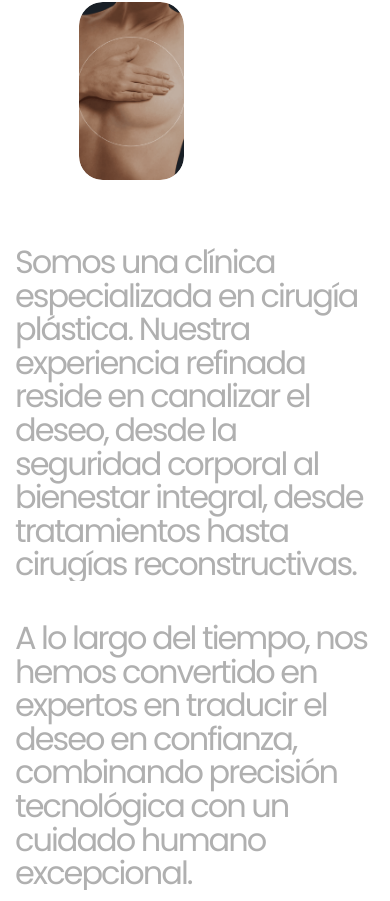
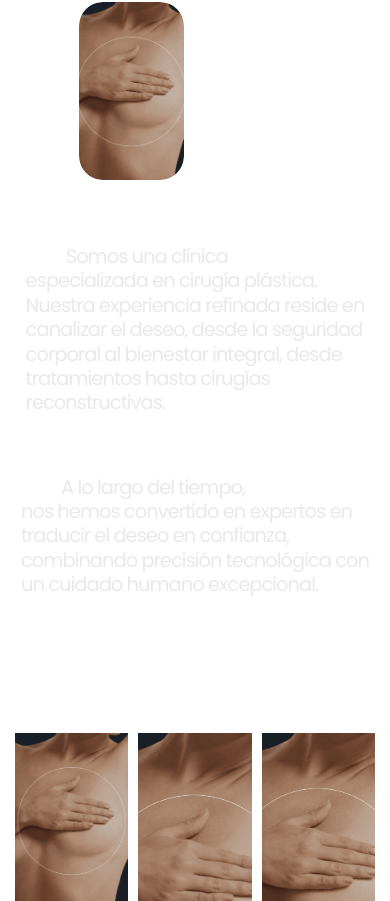
Before and after one commit to JOTALGS/GuzmanRipollCirugia, a React (Vite) app: page / in a window 390 px wide. Shown: the part 863-1764 px from the top of the page. Built offline with nearby package versions, Linux system fonts and the light colour scheme.

Commit message:
magic text responsive full }fix

```diff
--- a/src/components/home/ConoceMasHome.jsx
+++ b/src/components/home/ConoceMasHome.jsx
@@ -46,11 +46,9 @@ const AnimatedBorderBox = styled(Box)(({ theme }) => ({
 }));
 
 export default function ConoceMasHome() {
-  const conoceMasText = `
-Somos una clínica especializada en cirugía plástica. Nuestra experiencia refinada reside en canalizar el deseo, desde la seguridad corporal al bienestar integral, desde tratamientos hasta cirugías reconstructivas.
+  const conoceMasTextPart1 = `Somos una clínica especializada en cirugía plástica. Nuestra experiencia refinada reside en canalizar el deseo, desde la seguridad corporal al bienestar integral, desde tratamientos hasta cirugías reconstructivas.`;
 
-A lo largo del tiempo, nos hemos convertido en expertos en traducir el deseo en confianza, combinando precisión tecnológica con un cuidado humano excepcional.
-  `;
+  const conoceMasTextPart2 = `A lo largo del tiempo, nos hemos convertido en expertos en traducir el deseo en confianza, combinando precisión tecnológica con un cuidado humano excepcional.`;
 
   useEffect(() => {
     const leftSection = document.getElementById("pin-section");
@@ -189,25 +187,13 @@ A lo largo del tiempo, nos hemos convertido en expertos en traducir el deseo en
           sx={{
             py: 8,
             backgroundColor: "#fff",
-    position: "relative",
-    "--col-width": "calc((100% - 11 * 20px) / 12)",
-    "--gutter-width": "20px",
-    "--indent-width":
-      "calc(3 * var(--col-width) + 3 * var(--gutter-width))",
-
-    textIndent: "var(--indent-width)", // 👈 ahora sí funciona
-
-    "@media (max-width: 768px)": {
-      "--col-width": "calc((100% - 11 * 20px) / 12)",
-      "--gutter-width": "20px",
-      "--indent-width": "0px",
-      textIndent: "0px",
-    },
-    width: "100%",
+            width: "100vw",
             maxWidth: "100%",
           }}
         >
-  <LightenText homeText={conoceMasText} />
+          <LightenText homeText={conoceMasTextPart1} />
+          <Box sx={{ height: { xs: "60px", md: "140px" } }}></Box>
+          <LightenText homeText={conoceMasTextPart2} />
         </Box>
 
       </Box>
--- a/src/components/magicText/LightenText.css
+++ /dev/null
@@ -1,278 +0,0 @@
-
-@import url('https://fonts.googleapis.com/css2?family=Outfit:wght@100;200;300;400;500;600;700;800;900&display=swap');
-
-* {
-  font-family: 'Inter', sans-serif;
-}
-
-
-.home {
-  position: relative;
-  min-height: 100vh;
-  background-size: cover;
-  z-index: 1;
-  animation: changeZIndex 0s ease-in 3s forwards;
-  border-top-left-radius: 50px;
-  border-top-right-radius: 50px;
-}
-
-@keyframes changeZIndex {
-  0% {
-    z-index: 1;
-  }
-  100% {
-    z-index: 0;
-  }
-}
-
-.init-baseline {
-  display: flex;
-  justify-content: center;
-  align-items: center;
-  position: absolute;
-  top: 0;
-  left: 0;
-  z-index: 1000;
-  width: 100vw;
-  height: 100vh;
-  background-color: rgb(0, 0, 0);
-}
-
-@keyframes moveOut {
-  0% {
-    transform: translateY(0);
-  }
-  100% {
-    transform: translateY(-150%);
-  }
-}
-
-.img-title {
-  height: 150px;
-  width: auto;
-  animation: moveUp 1s ease-in-out;
-}
-
-@keyframes moveUp {
-  0% {
-    transform: translateY(100%);
-  }
-  100% {
-    transform: translateY(0);
-  }
-}
-
-.baseline-start {
-  background-color: rgb(0, 0, 0);
-  width: 90%;
-  height: 45%;
-  bottom: 0%;
-  position: absolute;
-}
-
-.home-container {
-  display: flex;
-  flex-direction: column;
-  align-items: center;
-  justify-content: center;
-  position: relative;
-  height: fit-content;
-  min-height: 1400px;
-  width: 100%;
-  text-align: center;
-  background: rgb(0, 0, 0);
-  z-index: 0;
-}
-
-.top {
-  position: relative;
-  padding-top: 50px;
-  width: 100%;
-  height: 100%;
-  display: flex;
-  flex-direction: column;
-  align-items: center;
-  justify-content: center;
-}
-
-.home-top-row {
-  position: relative;
-  width: 90vw;
-  height: 58vh;
-  display: flex;
-  flex-direction: column;
-  align-items: start;
-  justify-content: start;
-  border-radius: 80px;
-  background-color: rgba(0, 0, 0, 0);
-}
-
-.home-top-grid {
-  display: flex;
-  flex-direction: column;
-  align-items: start;
-  justify-content: start;
-}
-
-.image-column {
-  position: relative;
-  z-index: 2;
-  display: flex;
-  justify-content: center;
-  align-items: center;
-}
-
-
-.Portada-video {
-  position: absolute;
-  top: 0;
-  left: 0;
-  width: 100vw;
-  height: 100vh;
-  z-index: 0;
-}
-
-.Portada-video video {
-  width: 100%;
-  height: 100%;
-  object-fit: cover;
-}
-
-.catalogue-section {
-  position: relative;
-  z-index: 1;
-  background-color: rgba(26, 15, 15, 0.5);
-  border-radius: 8px;
-}
-
-
-.image-right {
-  transform: translateY(-50px);
-}
-
-.home-middle-row {
-  color: white;
-  height: 40vh;
-  width: 90vw;
-  display: flex;
-  justify-content: space-between;
-  text-align: end;
-  align-items: end;
-  position: relative;
-  top: calc(15vh - 200px);
-}
-
-.catalogue-section {
-  width: 20%;
-  background-color: transparent;
-  border-radius: 8px;
-  display: flex;
-  flex-direction: column;
-  justify-content: end;
-  text-align: start;
-}
-
-.catalogue-description {
-  font-size: 1rem;
-  margin-bottom: 20px;
-  color: #ffffff;
-  line-height: 1.3;
-}
-
-.catalogue-button {
-  font-size: 0.7rem;
-  width: 100%;
-  color: #ffffff !important;
-  background-color: #EE2737;
-  border: 1px solid transparent;
-  border-radius: 3px;
-  cursor: pointer;
-}
-
-.catalogue-button p  {
-  font-size: 1rem;
-}
-
-.catalogue-button:hover {
-  background-color: #00000000;
-  border: 1px solid white;
-  transition-delay: 0.3s;
-}
-
-.scroll-indicator {
-  font-size: 16px;
-  color: #ffffff;
-  display: grid;
-  text-align: end;
-  align-self: flex-end;
-  justify-self: end;
-}
-
-.home-bottom-row {
-  position: relative;
-  display: flex;
-  align-self: flex-end;
-  align-items: flex-start;
-  justify-content: left;
-  text-align: left;
-  height: 80%;
-  margin-top: 150px;
-  margin-right: 5vw;
-  color: white;
-  font-size: 5rem;
-  z-index: 1000;
-}
-
-.about-intro {
-  font-size: 4rem;
-  font-family: 'Outfit', sans-serif;
-  font-weight: 400;
-  line-height: 1.3;
-  letter-spacing: -1px;
-  max-width: 80vw;
-  overflow-wrap: break-word;
-  word-break: break-word;
-}
-
-.about-description {
-  font-size: 2.5rem;
-  color: #525050;
-}
-
-.about-description span {
-  opacity: 0;
-  transform: translateY(30px);
-  transition: all 1s ease;
-}
-
-.about-link-button {
-  padding: 10px 30px;
-  font-size: 2rem;
-  color: #ffffff;
-  background-color: #EE2737;
-  border: 1px solid transparent;
-  border-radius: 3px;
-  cursor: pointer;
-  display: flex;
-  justify-content: flex-start;
-}
-
-.about-link-button p {
-  font-size: 1rem;
-}
-
-.about-link-button:hover {
-  transition-delay: 0.3s;
-}
-
-.Home-video {
-  top: 0;
-  left: 0;
-  z-index: 0;
-  position: relative;
-  width: 100%;
-  height: 100%;
-  object-fit: cover;
-  height: 100vh;
-  padding-top: 5vh;
-}
--- a/src/components/magicText/LightenText.jsx
+++ b/src/components/magicText/LightenText.jsx
@@ -5,163 +5,241 @@ import { Box, Typography, useTheme, useMediaQuery } from "@mui/material";
 
 gsap.registerPlugin(ScrollTrigger);
 
-const LightenText = ({ homeText, disableLightingEffect = false }) => {
+const LightenText = ({ homeText }) => {
   const lineWrapperRef = useRef([]);
   const containerRef = useRef(null);
+  const timelineRef = useRef(null);
   const theme = useTheme();
   const isMobile = useMediaQuery(theme.breakpoints.down('sm')); // 'sm' or your mobile breakpoint
+  const isTablet = useMediaQuery(theme.breakpoints.between('sm', 'md'));
+  const isDesktop = useMediaQuery(theme.breakpoints.up('md'));
 
-const splitText = (text) => {
-  if (!text) return [];
+  const splitText = (text, maxCharsPerLine, firstLineShorten = 15) => {
+    if (!text || maxCharsPerLine <= 0) return [];
 
-  // Dividir por párrafos primero (doble salto de línea)
-  const paragraphs = text.trim().split('\n\n');
+    const firstLimit = Math.max(1, maxCharsPerLine - Math.max(0, firstLineShorten));
+    let currentLimit = firstLimit;
+
+    const words = text.split(' ');
     const lines = [];
+    let currentLine = '';
 
-  paragraphs.forEach((paragraph, paragraphIndex) => {
-    if (paragraph.trim()) {
-      // Dividir cada párrafo en líneas por saltos de línea simples
-      const paragraphLines = paragraph.trim().split('\n');
+    const fits = (line, word, limit) =>
+      (line.length ? line.length + 1 : 0) + word.length <= limit;
 
-      paragraphLines.forEach(line => {
-        if (line.trim()) {
-          lines.push(line.trim());
+    for (const word of words) {
+      if (fits(currentLine, word, currentLimit)) {
+        currentLine += (currentLine ? ' ' : '') + word;
+        continue;
       }
-      });
 
-      // Agregar espacio entre párrafos (excepto el último)
-      if (paragraphIndex < paragraphs.length - 1) {
-        lines.push(''); // Línea vacía para espaciado
+      if (word.length > currentLimit) {
+        // flush current line if it has content
+        if (currentLine) {
+          lines.push(currentLine);
+          currentLine = '';
+          // after the first line is finalized, all subsequent lines use maxCharsPerLine
+          currentLimit = maxCharsPerLine;
         }
+
+        // split the long word respecting the shorter first line for the first chunk only
+        let remaining = word;
+        while (remaining.length > 0) {
+          const limit = lines.length === 0 ? firstLimit : maxCharsPerLine;
+          lines.push(remaining.slice(0, limit));
+          remaining = remaining.slice(limit);
         }
-  });
+        // after splitting a long word, next lines use the normal limit
+        currentLimit = maxCharsPerLine;
+        continue;
+      }
+
+      // word doesn't fit; push current line and start a new one
+      if (currentLine) {
+        lines.push(currentLine);
+      }
+      currentLine = word;
+      // after the first line is finalized, switch to the normal limit
+      if (lines.length >= 1) currentLimit = maxCharsPerLine;
+    }
+
+    if (currentLine) lines.push(currentLine);
 
     return lines;
   };
 
-  const textParts = splitText(homeText);
+  // usage stays the same
+  const charsPerPart = isMobile ? 38 : isTablet ? 42 : isDesktop ? 53 : 55;
+  const textParts = splitText(homeText, charsPerPart);
 
 useLayoutEffect(() => {
-    // Skip animation setup if lighting effect is disabled
-    if (disableLightingEffect) return;
+  const ctx = gsap.context(() => {
+    // limpiar
+    ScrollTrigger.getAll().forEach(t => t.kill());
 
-    const wrappers = lineWrapperRef.current;
-
-    // Clear any existing ScrollTriggers for this component
-    wrappers.forEach((wrapper, index) => {
-      ScrollTrigger.getById(`line-reveal-${index}`)?.kill();
-    });
-
-    // Create individual ScrollTriggers for each line for smoother effect
-    wrappers.forEach((wrapper, index) => {
+    lineWrapperRef.current.forEach((wrapper) => {
       if (!wrapper) return;
-
       const overlay = wrapper.querySelector(".line-overlay");
       if (!overlay) return;
 
-      // Set initial state
+      // estado inicial
       gsap.set(overlay, {
-        clipPath: "polygon(0% 0%, 0% 0%, 0% 100%, 0% 100%)"
+        clipPath: "polygon(0% 0%, 0% 0%, 0% 100%, 0% 100%)",
+        willChange: "clip-path",
       });
 
-      // Create individual ScrollTrigger for each line
+      // ✅ Trigger por línea (robusto en mobile)
       gsap.to(overlay, {
         clipPath: "polygon(0% 0%, 100% 0%, 100% 100%, 0% 100%)",
-        ease: "power2.out",
-        duration: 0.8,
+        ease: "none",
         scrollTrigger: {
           trigger: wrapper,
-          start: "top 85%",
-          end: "top 60%",
-          scrub: 1,
-          markers: false,
-          id: `line-reveal-${index}`
-        }
+          start: "top 85%",   // cuando la línea entra
+          end: "top 30%",     // y mientras sube
+          scrub: true,
+          // markers: true,    // útil para depurar
+          invalidateOnRefresh: true,
+        },
       });
     });
 
-    // Cleanup function
+    // refrescar en resize/orientation/teclado
+    const onResize = () => ScrollTrigger.refresh();
+    window.addEventListener("resize", onResize);
+    window.addEventListener("orientationchange", onResize);
+
+    // refrescar tras carga de fuentes (evita descalces de altura)
+    if (document.fonts?.ready) {
+      document.fonts.ready.then(() => ScrollTrigger.refresh());
+    }
+  }, containerRef);
+
   return () => {
-      // Kill individual ScrollTriggers
-      wrappers.forEach((wrapper, index) => {
-        ScrollTrigger.getById(`line-reveal-${index}`)?.kill();
-      });
+    ctx.revert();
+    ScrollTrigger.getAll().forEach(t => t.kill());
   };
-  }, [homeText, disableLightingEffect]);
+  // IMPORTANTE: si cambia el texto/partición, recalculá triggers
+}, [textParts.length]);
+
 
   return (
-    <div ref={containerRef} className="w-full">
-      <div className="w-full text-left">
-        {textParts.map((part, index) => {
-          // Si es línea vacía (espaciado entre párrafos)
-          if (part === '') {
-            return <Box key={`space-${index}`} sx={{ height: "40px" }} />;
-          }
-
-          return (
+    <div ref={containerRef} className="w-full flex items-center justify-center py-4">
+      <div className="flex items-center justify-center about-intro w-full">
+        <div>
+          {textParts.map((part, index) => (
             <div
               key={`line-${index}`}
               ref={el => lineWrapperRef.current[index] = el}
-              className="relative mb-2"
-              style={{ textAlign: 'left', overflow: 'hidden' }}
+              className={`relative flex mb-2 items-start justify-start text-start `}
             >
-              {/* Base text (grey for lighting effect, dark for no effect) */}
+              <Box sx={{ width: "auto", height: "auto", backgroundColor: "transparent"}}>
+                {/* Base text (dark) - Fixed positioning */}
                 <Typography
                   variant="p"
-                fontSize={{
-                  xs: "32px",  // Móvil - AJUSTAR AQUÍ
-                  sm: "38px",  // Tablet pequeña
-                  md: "50px",  // Desktop
-                  lg: "70px"   // Desktop grande
+                  fontWeight={"bold"}
+                  className="line"
+                  backgroundColor={"transparent"}
+                  marginLeft={index === 0 ? { xs: "25px", md: "450px" } : { xs: "0px", md: "0px" }}
+                  sx={{
+                    // 18–56/70px según viewport, pero suave:
+                    fontSize: {
+                      xs: 'clamp(18px, 5vw, 28px)',
+                      sm: 'clamp(24px, 4.5vw, 36px)',
+                      md: 'clamp(32px, 3.5vw, 48px)',
+                      lg: 'clamp(40px, 3.5vw, 56px)',
+                      xl: 'clamp(55px, 3.5vw, 75px)',
+                    },
+                    lineHeight: { xs: 1.25, sm: 1.2, md: 1.15, lg: 1.05 },
+                    letterSpacing: { xs: '-1px', md: '-2px' },
+
+                    // 🔒 Control de ancho por caracteres: evita overflow tanto a 100% como 125%
+                    maxWidth: { xs: '32ch', sm: '44ch', md: '56ch', lg: '60ch' },
+
+                    // ❌ No fuerces a una sola línea
+                    whiteSpace: 'normal',
+                    overflowWrap: 'anywhere',
+
+                    // Indent 1ª línea sin px mágicos
+                    textIndent: index === 0 ? { xs: '2ch', md: '6ch' } : 0,
+                    // Si preferís desplazar en lugar de indent:
+                    ml: index === 0 ? { xs: '4vw', md: '12vw' } : 0,
+
+                    // Por si el contenedor es más chico
+                    width: 'fit-content',
                   }}
-                className="line"
+
                   style={{
-                  color: disableLightingEffect ? "#01263a" : "#b0b0b0",
+                    color: "#e9e9e9",
                     fontFamily: "Poppins, sans-serif",
                     fontWeight: "100",
-                  display: "block",
+                    position: "absolute",
+                    display: "flex",
                     width: "100%",
-                  textAlign: "left",
-                  lineHeight: "1.05",
-                  letterSpacing: "-2px",
-                  whiteSpace: "normal"
+                    justifyContent: "flex-start",
+                    zIndex: 0,
+                    textWrap: "nowrap",
                   }}
                 >
                   {part}
                 </Typography>
+              </Box>
 
-              {/* Overlay text (dark) - animated - only when lighting effect is enabled */}
-              {!disableLightingEffect && (
+
+              <Box sx={{ width: "100%", height: "auto", backgroundColor: "transparent"}}>
+                {/* Overlay text (light) - Remove clipPath for visibility */}
                 <Typography
                   variant="p"
-                  fontSize={{
-                    xs: "32px",  // Móvil - AJUSTAR AQUÍ
-                    sm: "38px",  // Tablet pequeña
-                    md: "50px",  // Desktop
-                    lg: "70px"   // Desktop grande
+                  fontWeight={"bold"}
+                  className="line-overlay"
+                  backgroundColor={"transparent"}
+                  marginLeft={index === 0 ? { xs: "25px", md: "450px" } : { xs: "0px", md: "0px" }}
+
+                  sx={{
+                    // 18–56/70px según viewport, pero suave:
+                    fontSize: {
+                      xs: 'clamp(18px, 5vw, 28px)',
+                      sm: 'clamp(24px, 4.5vw, 36px)',
+                      md: 'clamp(32px, 3.5vw, 48px)',
+                      lg: 'clamp(40px, 3.5vw, 56px)',
+                      xl: 'clamp(55px, 3.5vw, 75px)',
+                    },
+                    lineHeight: { xs: 1.25, sm: 1.2, md: 1.15, lg: 1.05 },
+                    letterSpacing: { xs: '-1px', md: '-2px' },
+
+                    // 🔒 Control de ancho por caracteres: evita overflow tanto a 100% como 125%
+                    maxWidth: { xs: '32ch', sm: '44ch', md: '56ch', lg: '60ch' },
+
+                    // ❌ No fuerces a una sola línea
+                    whiteSpace: 'normal',
+                    overflowWrap: 'anywhere',
+
+                    // Indent 1ª línea sin px mágicos
+                    textIndent: index === 0 ? { xs: '2ch', md: '6ch' } : 0,
+                    // Si preferís desplazar en lugar de indent:
+                    ml: index === 0 ? { xs: '4vw', md: '12vw' } : 0,
+
+                    // Por si el contenedor es más chico
+                    width: 'fit-content',
+                    zIndex: 1,
                   }}
-                  className="line-overlay"
+
                   style={{
                     color: "#01263a",
-                    clipPath: "polygon(0% 0%, 0% 0%, 0% 100%, 0% 100%)",
+                    display: "flex",
+                    width: "100%",
+                    justifyContent: "flex-start",
                     fontFamily: "Poppins, sans-serif",
                     fontWeight: "100",
-                    position: "absolute",
-                    top: 0,
-                    left: 0,
-                    width: "100%",
-                    textAlign: "left",
-                    lineHeight: "1.05",
-                    letterSpacing: "-2px",
-                    whiteSpace: "normal"
+                    textWrap: "nowrap"
                   }}
                 >
                   {part}
                 </Typography>
-              )}
+              </Box>
+
             </div>
-          );
-        })}
+          ))}
+        </div>
       </div>
     </div>
   );
```
Lines whose indentation alone changed are shown as unchanged.
